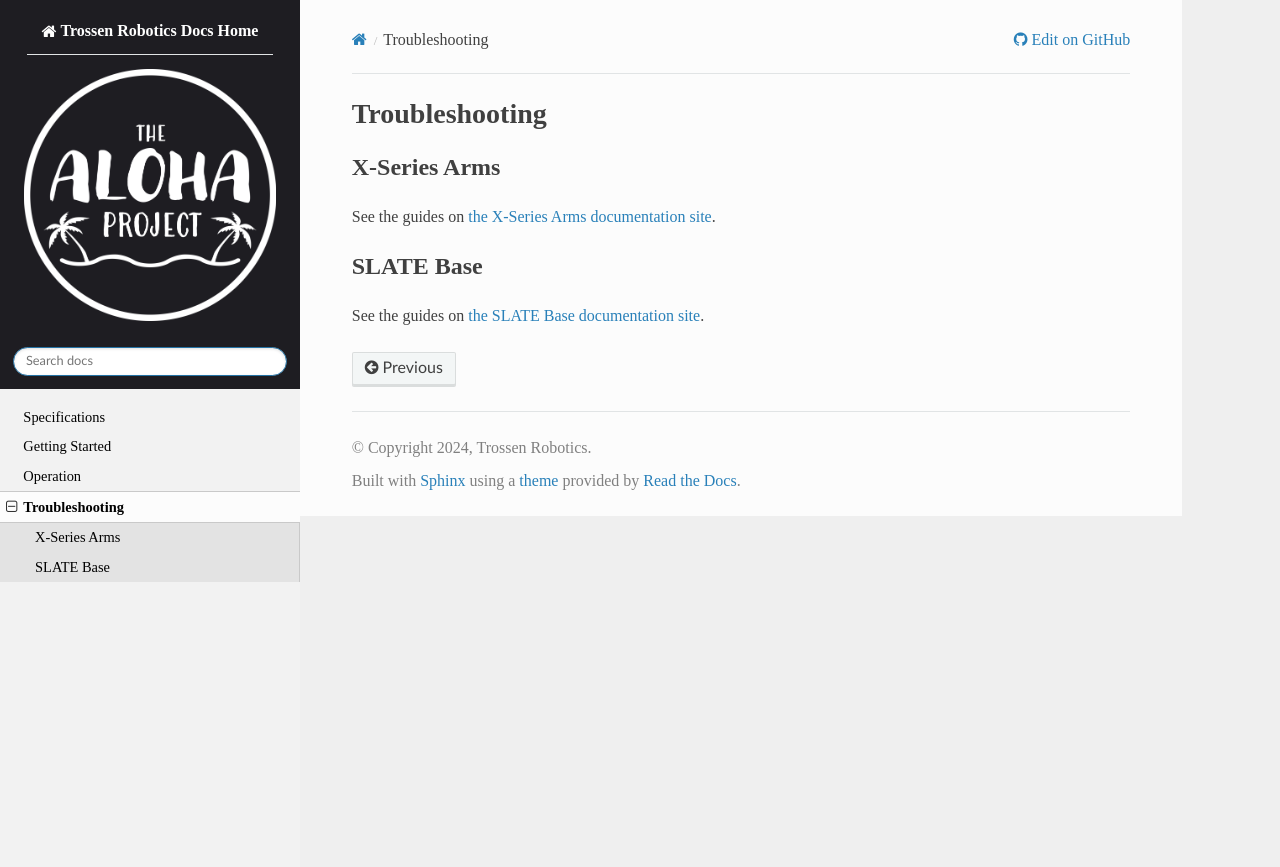
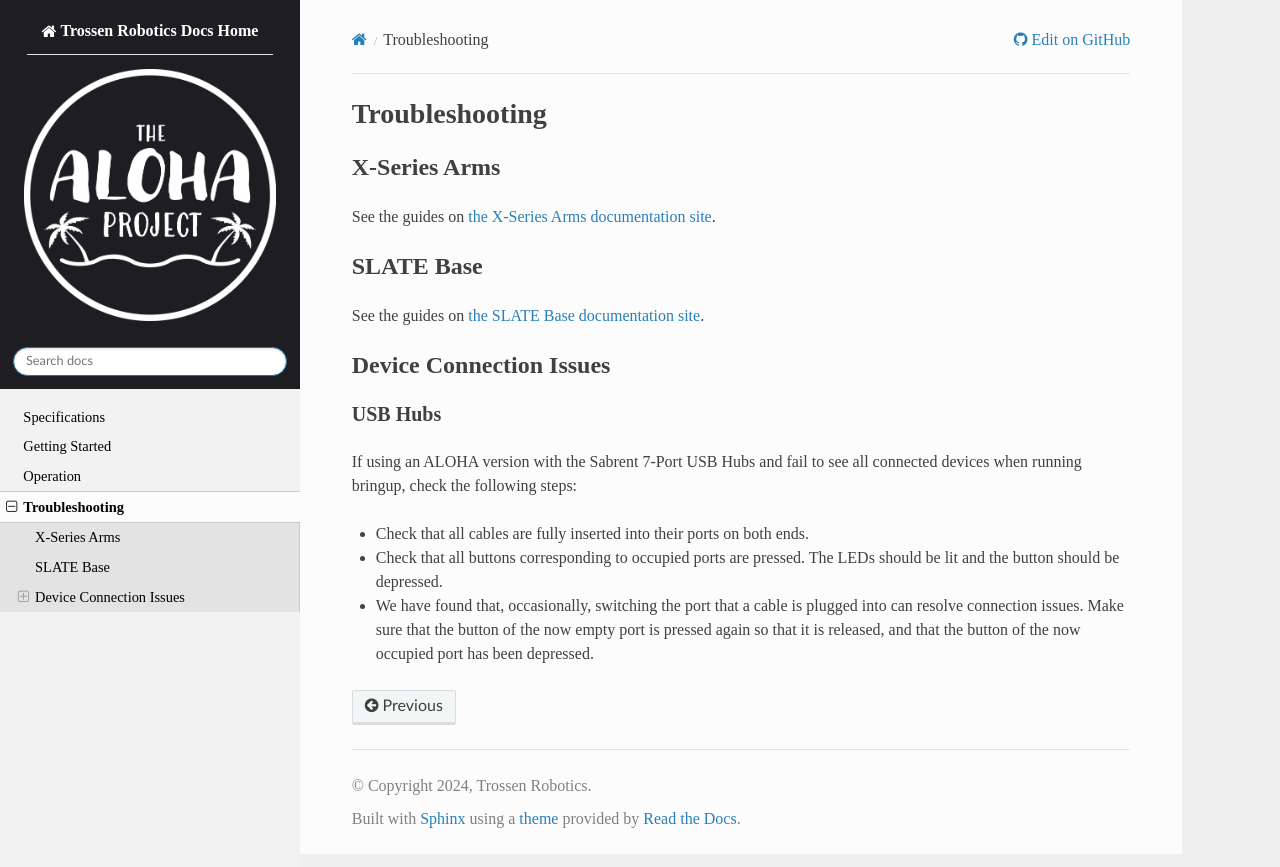
Before and after one commit to TrossenRobotics/aloha_docs, a Sphinx documentation site: the page built from docs/troubleshooting.rst, in a window 1280 px wide. Shown: the top 867 px of the page. Built offline with Sphinx 7.4.7 and the Read the Docs theme 2.0.0, drawn with Linux system fonts in a browser that asks for light colours; some web fonts are replaced.

Commit message:
Add USB hub connection troubleshooting (#10)
* Add USB hub connection troubleshooting

* Clarify some wording

```diff
--- a/docs/troubleshooting.rst
+++ b/docs/troubleshooting.rst
@@ -15,3 +15,17 @@
 See the guides on `the SLATE Base documentation site`_.
 
 .. _`the SLATE Base documentation site`: https://docs.trossenrobotics.com/slate_docs/troubleshooting.html
+
+Device Connection Issues
+========================
+
+USB Hubs
+--------
+
+If using an ALOHA version with the Sabrent 7-Port USB Hubs and fail to see all connected devices when running bringup, check the following steps:
+
+*   Check that all cables are fully inserted into their ports on both ends.
+*   Check that all buttons corresponding to occupied ports are pressed.
+    The LEDs should be lit and the button should be depressed.
+*   We have found that, occasionally, switching the port that a cable is plugged into can resolve connection issues.
+    Make sure that the button of the now empty port is pressed again so that it is released, and that the button of the now occupied port has been depressed.
```
Also changed, not shown: 1 other file.
